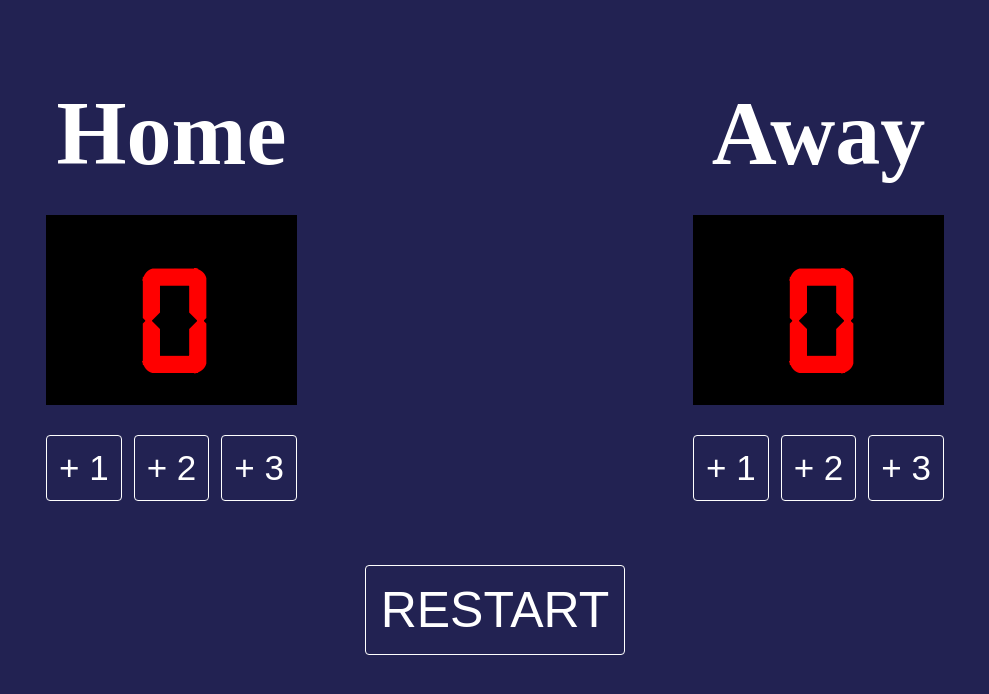
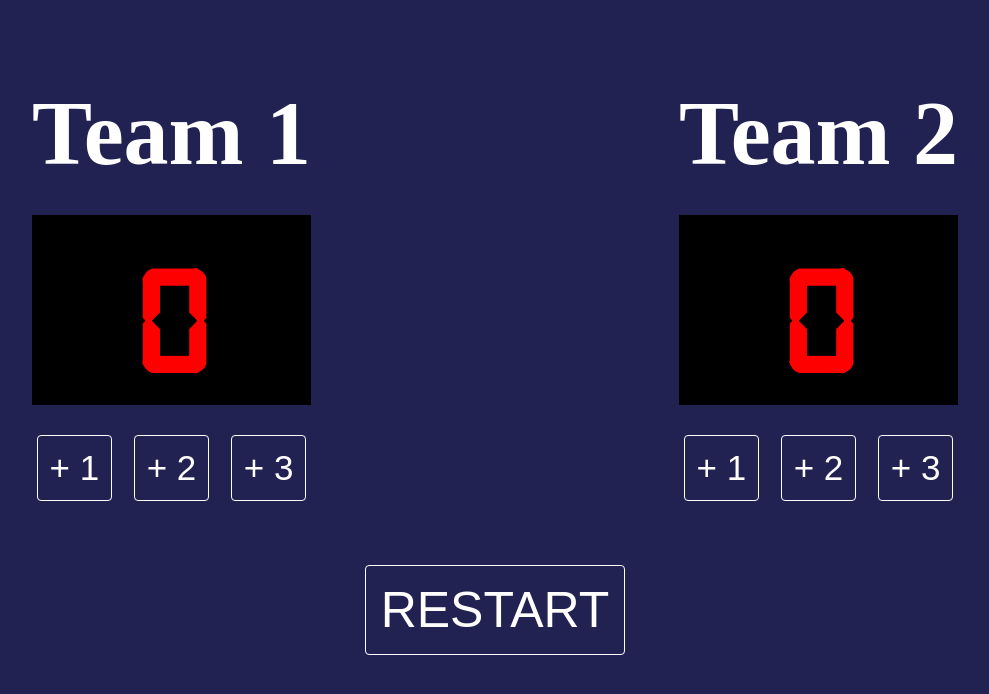
Before and after one commit to nare-mardanyan/scoreboard, a plain HTML site: page index.html in a window 1280 px wide. Shown: the whole page, without its empty margins (145-1134 px from the left). Drawn offline with Linux system fonts and the light colour scheme.

Commit message:
changed the headers

```diff
--- a/index.html
+++ b/index.html
@@ -12,7 +12,7 @@
     <h1 id="best"></h1>
     <div class="wrapper">
         <div class="home">
-            <h1 class="title">Home</h1>
+            <h1 class="title">Team 1</h1>
             <h2 id="home-score" class="score">0</h2>
             <div class="btn-wrapper">
                 <button id="add-1-to_home" onclick="addOneToHome()">+ 1</button>
@@ -21,7 +21,7 @@
             </div>
         </div>
         <div class="guest">
-            <h1 class="title">Away</h1>
+            <h1 class="title">Team 2</h1>
             <h2 id="guest-score" class="score">0</h2>
             <div class="btn-wrapper">
                 <button id="add-1-to_guest" onclick="addOneToGuest()">+ 1</button>
```
